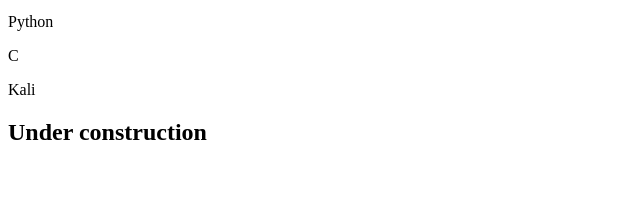
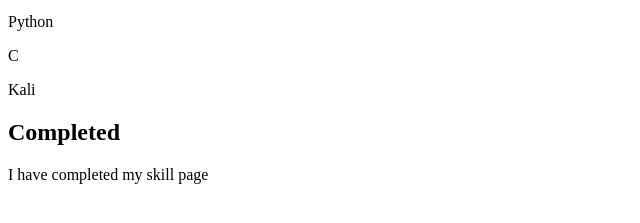
Before and after one commit to Janeshpiya/git-test-2, a plain HTML site: page skills.html in a window 1280 px wide. Shown: the part 101-324 px from the top of the page, without its empty margins (0-640 px from the left). Drawn offline with Linux system fonts and the light colour scheme.

Commit message:
Completed my skill page

```diff
--- a/skills.html
+++ b/skills.html
@@ -14,6 +14,7 @@
     <p>Python</p>
     <p>C</p>
     <p>Kali</p>
-    <h2>Under construction</h2>
+    <h2>Completed</h2>
+    <p>I have completed my skill page</p>
 </body>
 </html>
```
